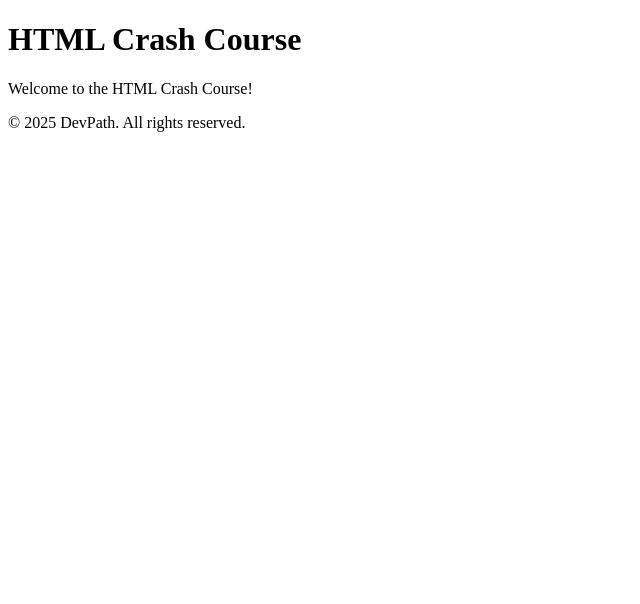
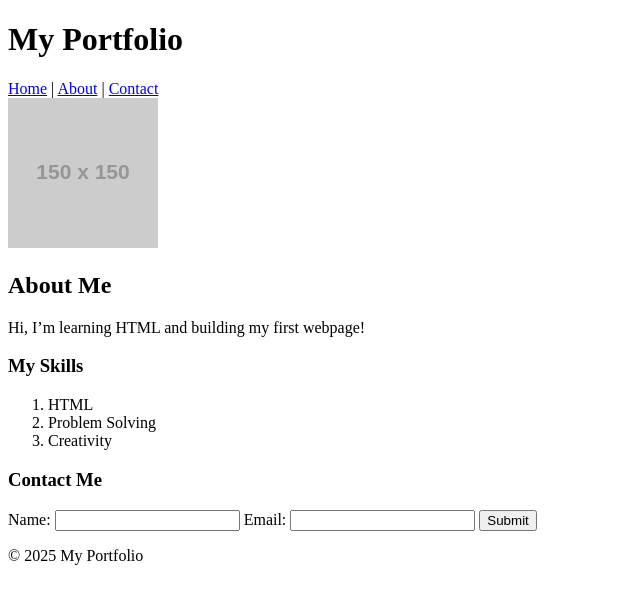
Before and after one commit to TheDevPath/HTML-Crash-Course, a plain HTML site: page index.html in a window 1280 px wide. Shown: the whole page, without its empty margins (0-640 px from the left). Drawn offline with Linux system fonts and the light colour scheme; placeholder pictures from the web are drawn by us.

Commit message:
add example portfolio page starter

```diff
--- a/index.html
+++ b/index.html
@@ -3,13 +3,37 @@
   <head>
     <meta charset="UTF-8" />
     <meta name="viewport" content="width=device-width, initial-scale=1.0" />
-    <title>Document</title>
+    <title>My Portfolio</title>
   </head>
   <body>
-    <h1>HTML Crash Course</h1>
-    <p>Welcome to the HTML Crash Course!</p>
+    <header>
+      <h1>My Portfolio</h1>
+      <nav>
+        <a href="#home">Home</a> | <a href="#about">About</a> |
+        <a href="#contact">Contact</a>
+      </nav>
+    </header>
+    <main>
+      <img src="https://via.placeholder.com/150" alt="Profile picture" />
+      <h2>About Me</h2>
+      <p>Hi, I’m learning HTML and building my first webpage!</p>
+      <h3>My Skills</h3>
+      <ol>
+        <li>HTML</li>
+        <li>Problem Solving</li>
+        <li>Creativity</li>
+      </ol>
+      <h3>Contact Me</h3>
+      <form action="/submit" method="POST">
+        <label for="name">Name:</label>
+        <input type="text" id="name" name="name" required />
+        <label for="email">Email:</label>
+        <input type="email" id="email" name="email" required />
+        <input type="submit" value="Submit" />
+      </form>
+    </main>
     <footer>
-      <p>© 2025 DevPath. All rights reserved.</p>
+      <p>© 2025 My Portfolio</p>
     </footer>
   </body>
 </html>
```
Also changed, not shown: 1 other file.
